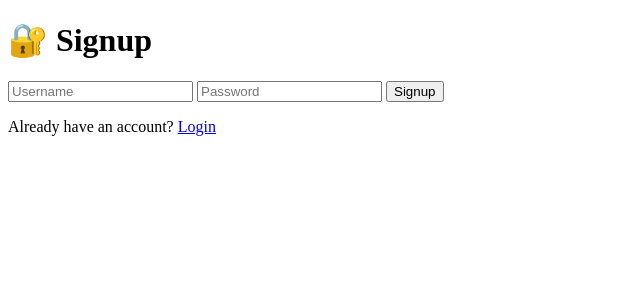
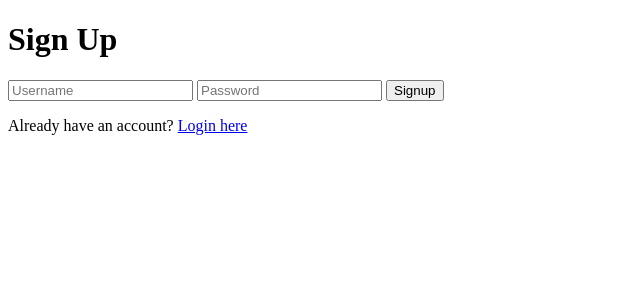
Before and after one commit to acecode101/todo-app-with-authentication, a Flask app: page /signup in a window 1280 px wide. Shown: the top 300 px of the page, without its empty margins (0-640 px from the left). Run offline with Flask 3, Linux system fonts and the light colour scheme.

Commit message:
Update signup.html

```diff
--- a/templates/signup.html
+++ b/templates/signup.html
@@ -8,22 +8,22 @@
 </head>
 <body>
     <div class="container">
-        <h1>🔐 Signup</h1>
+        <h1>Sign Up</h1>
         {% with messages = get_flashed_messages(with_categories=true) %}
             {% if messages %}
-                <ul class="flash-messages">
-                    {% for category, message in messages %}
-                        <li class="{{ category }}">{{ message }}</li>
-                    {% endfor %}
-                </ul>
+                {% for category, message in messages %}
+                    <p class="{{ category }}">{{ message }}</p>
+                {% endfor %}
             {% endif %}
         {% endwith %}
+
         <form action="/signup" method="post">
             <input type="text" name="username" placeholder="Username" required>
             <input type="password" name="password" placeholder="Password" required>
             <button type="submit">Signup</button>
         </form>
-        <p>Already have an account? <a href="/login">Login</a></p>
+
+        <p>Already have an account? <a href="/login">Login here</a></p>
     </div>
 </body>
 </html>
```
